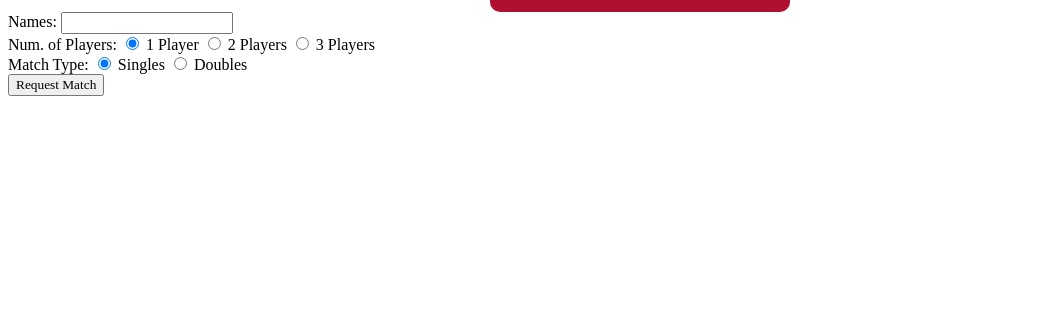
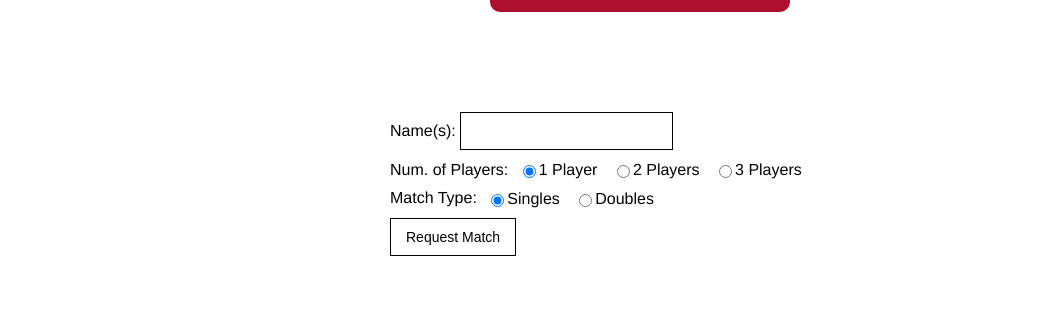
Before and after one commit to sheelc/TableTennisTimeServer, a website: page public/index.html in a window 1280 px wide. Shown: the part 490-800 px from the top of the page, without its empty margins (0-1064 px from the left). Drawn offline with Linux system fonts and the light colour scheme.

Commit message:
Impove styles

```diff
--- a/public/index.html
+++ b/public/index.html
@@ -19,40 +19,39 @@
 		</div>
 	</a>
 
-	<div ng-controller="Controller">
+	<div ng-controller="Controller" class="red web-interface">
 		<form class="simple-form">
-			<label>Names:
-				<input type='text' ng-model="game.names"/>
+			<label class="row">Name(s):
+				<input class="text-input" type='text' ng-model="game.names"/>
 			</label>
-			<br/>
-			<label>Num. of Players:
-				<label><input type='radio' value=1 ng-model="game.numPlayers"/> 1 Player </label>
-				<label><input type='radio' value=2 ng-model="game.numPlayers"/> 2 Players </label>
-				<label><input type='radio' value=3 ng-model="game.numPlayers"/> 3 Players </label>
+			<label class="row"><span>Num. of Players:</span>
+				<label class="input-inline"><input type='radio' value=1 ng-model="game.numPlayers"/><span>1 Player</span></label>
+				<label class="input-inline"><input type='radio' value=2 ng-model="game.numPlayers"/><span>2 Players</span></label>
+				<label class="input-inline"><input type='radio' value=3 ng-model="game.numPlayers"/><span>3 Players</span></label>
 			</label>
-			<br/>
-			<label>Match Type:
-				<label><input type='radio' value='singles' ng-model="game.matchType"/> Singles </label>
-				<label><input type='radio' value='doubles' ng-model="game.matchType"/> Doubles </label>
+			<label class="row">Match Type:
+				<label class="input-inline"><input type='radio' value='singles' ng-model="game.matchType"/><span>Singles</span></label>
+				<label class="input-inline"><input type='radio' value='doubles' ng-model="game.matchType"/><span>Doubles</span></label>
 			</label>
-			<br/>
-			<button ng-click="submit(game)">Request Match</button>
+			<button class="button row" ng-click="submit(game)">Request Match</button>
 		</form>
-		<div ng-show="status">
+		<div class="row" ng-show="status">
 			Status: {{status}}
 		</div>
-		<div ng-show="match">
+		<div class="row" ng-show="match">
 			Match Found: {{match.teams[0].names + " vs. " + match.teams[1].names}}
 		</div>
-		<button ng-show="match" ng-click="acceptOrRejectMatch(scheduled_guid, request_guid, 1)">Accept Match</button>
-		<button ng-show="match" ng-click="acceptOrRejectMatch(scheduled_guid, request_guid, 0)">Reject Match</button>
-		<div ng-show="match.timeRemaining && !match.scheduled">
+		<button ng-show="match" class="button"
+			ng-click="acceptOrRejectMatch(scheduled_guid, request_guid, 1)">Accept Match</button>
+		<button ng-show="match" class="button"
+			ng-click="acceptOrRejectMatch(scheduled_guid, request_guid, 0)">Reject Match</button>
+		<div class="row" ng-show="match.timeRemaining && !match.scheduled">
 			Time Left: {{match.timeRemaining}}
 		</div>
-		<div ng-show="match.scheduled===1">
+		<div class="row" ng-show="match.scheduled===1">
 			Match Accepted!
 		</div>
-		<div ng-show="match.scheduled===-1">
+		<div class="row" ng-show="match.scheduled===-1">
 			Match Rejected!
 		</div>
 	</div>
--- a/public/stylesheet.css
+++ b/public/stylesheet.css
@@ -1,5 +1,9 @@
-* {
-	font-family: "britannic bold";
+body {
+	font-family: "HelveticaNeue-Light", "Helvetica Neue Light","Helvetica Neue", Helvetica, Arial, "Lucida Grande", sans-serif;
+}
+
+h1 {
+	font-weight: normal;
 }
 
 .main-content {
@@ -38,3 +42,51 @@
 	text-align: center;
 	line-height: 80px;
 }
+
+/*====================================
+*
+* Web interface styles
+*
+====================================*/
+
+.web-interface {
+	width: 500px;
+	margin: auto;
+	margin-top: 100px;
+}
+
+.button {
+	background-color: white;
+	border: 1px solid black;
+	padding: 10px 15px;
+	cursor: pointer;
+	font-size: 14px;
+	transition: background-color .3s ease-in-out;
+}
+
+.button:hover {
+	background-color: AliceBlue;
+}
+
+.text-input {
+	border: 1px solid black;
+	padding: 10px 15px;
+	font-size: 14px;
+}
+
+.row {
+	display: block;
+	margin: 10px 0;
+}
+
+.row span {
+	vertical-align: middle;
+}
+
+.input-inline {
+	margin: 0 5px;
+}
+
+.input-inline input {
+	vertical-align: middle;
+}
```
